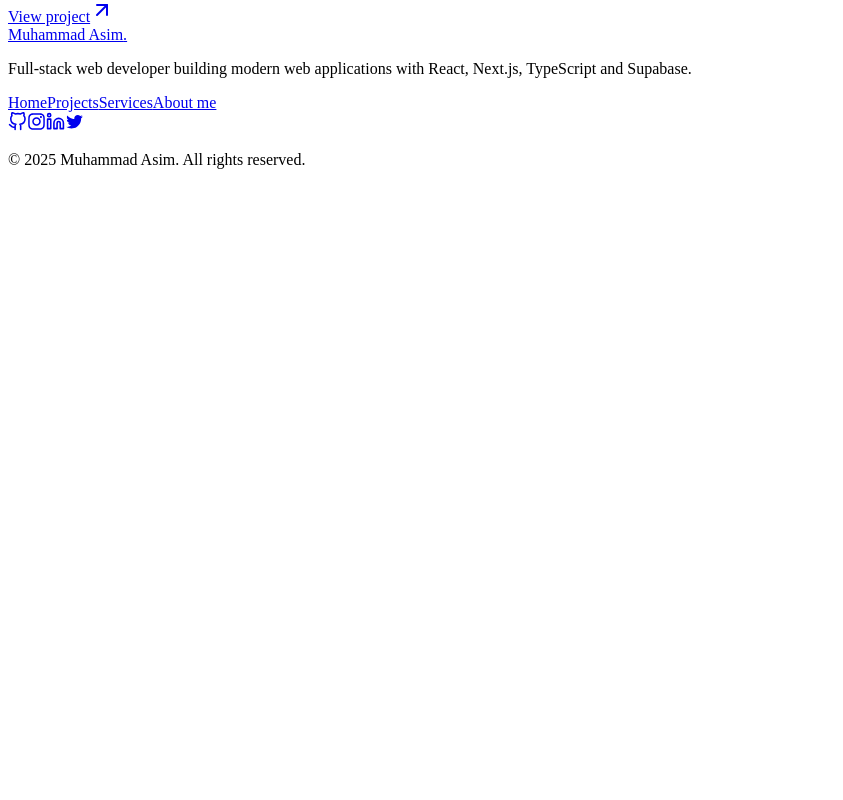
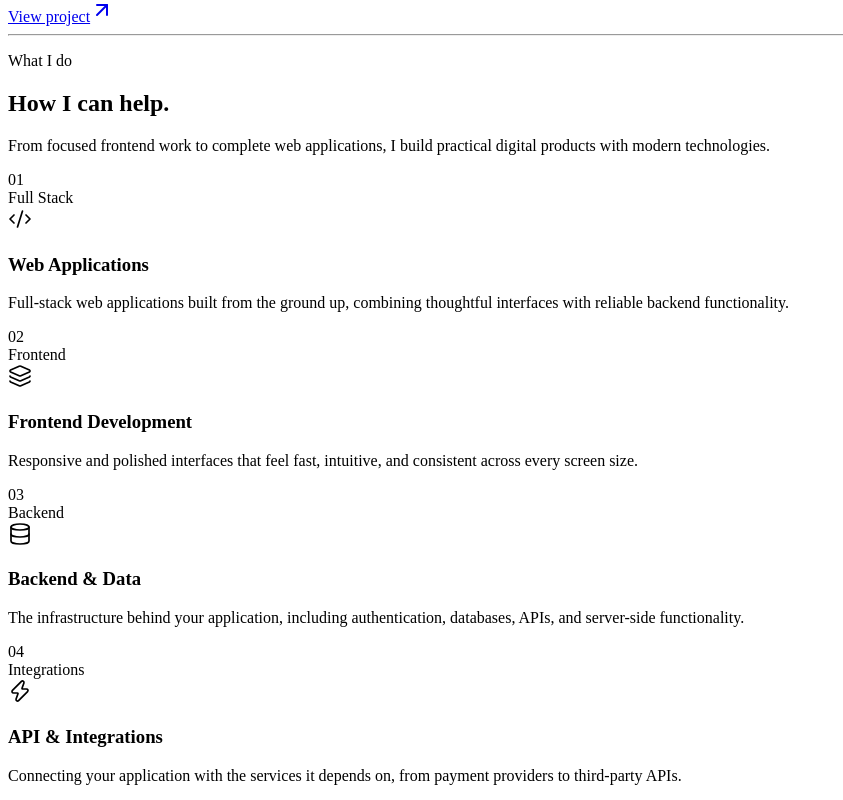
Before and after one commit to codingwithasim/codingwithasim, a Next.js app: page /home in a window 1280 px wide. Shown: the part 1380-2180 px from the top of the page, without its empty margins (0-843 px from the left). Before the commit the page ends 1565 px from the top, so only its background shows below. Built offline with nearby package versions, Linux system fonts and the light colour scheme.

Commit message:
feat: add services section

```diff
--- a/components/home/footer.tsx
+++ b/components/home/footer.tsx
@@ -45,7 +45,7 @@ const socialMediaLinks: SocialMedia[] = [
 export default function Footer() {
   return (
     <footer className="border-t border-zinc-200 bg-white dark:border-zinc-800 dark:bg-zinc-950">
-      <div className="mx-auto max-w-6xl px-6 py-12 lg:px-8">
+      <div className="mx-auto max-w-7xl px-6 py-12 lg:px-8">
         <div className="flex flex-col gap-10 md:flex-row md:items-end md:justify-between">
           {/* Brand */}
           <div className="max-w-sm">
@@ -70,7 +70,7 @@ export default function Footer() {
                 <Link
                   key={link.href}
                   href={link.href}
-                  className="text-zinc-500 transition-colors hover:text-zinc-950 dark:text-zinc-400 dark:hover:text-zinc-50"
+                  className="text-zinc-500 duration-500 transition-colors hover:text-zinc-950 dark:text-zinc-400 dark:hover:text-zinc-50"
                 >
                   {link.label}
                 </Link>
@@ -88,7 +88,7 @@ export default function Footer() {
                     target="_blank"
                     rel="noopener noreferrer"
                     aria-label={social.name}
-                    className="text-zinc-400 transition-colors hover:text-zinc-950 dark:text-zinc-500 dark:hover:text-zinc-50"
+                    className="text-zinc-400 duration-500 transition-colors hover:text-zinc-950 dark:text-zinc-500 dark:hover:text-zinc-50"
                   >
                     <Icon size={19} />
                   </a>
--- /dev/null
+++ b/components/home/services.tsx
@@ -0,0 +1,181 @@
+import {
+  Code2,
+  Database,
+  Layers3,
+  Zap,
+} from "lucide-react";
+import { cn } from "@/lib/utils";
+
+type Service = {
+  number: string;
+  title: string;
+  description: string;
+  category: string;
+  icon: React.ElementType;
+  iconColor: string;
+  iconBackground: string;
+};
+
+const services: Service[] = [
+  {
+    number: "01",
+    category: "Full Stack",
+    title: "Web Applications",
+    description:
+      "Full-stack web applications built from the ground up, combining thoughtful interfaces with reliable backend functionality.",
+    icon: Code2,
+    iconColor: "text-cyan-500 dark:text-cyan-400",
+    iconBackground:
+      "group-hover:bg-cyan-500/10 dark:group-hover:bg-cyan-400/10",
+  },
+  {
+    number: "02",
+    category: "Frontend",
+    title: "Frontend Development",
+    description:
+      "Responsive and polished interfaces that feel fast, intuitive, and consistent across every screen size.",
+    icon: Layers3,
+    iconColor: "text-sky-500 dark:text-sky-400",
+    iconBackground:
+      "group-hover:bg-sky-500/10 dark:group-hover:bg-sky-400/10",
+  },
+  {
+    number: "03",
+    category: "Backend",
+    title: "Backend & Data",
+    description:
+      "The infrastructure behind your application, including authentication, databases, APIs, and server-side functionality.",
+    icon: Database,
+    iconColor: "text-emerald-500 dark:text-emerald-400",
+    iconBackground:
+      "group-hover:bg-emerald-500/10 dark:group-hover:bg-emerald-400/10",
+  },
+  {
+    number: "04",
+    category: "Integrations",
+    title: "API & Integrations",
+    description:
+      "Connecting your application with the services it depends on, from payment providers to third-party APIs.",
+    icon: Zap,
+    iconColor: "text-violet-500 dark:text-violet-400",
+    iconBackground:
+      "group-hover:bg-violet-500/10 dark:group-hover:bg-violet-400/10",
+  },
+];
+
+export default function Services() {
+  return (
+    <section id="services" className="bg-background py-24 sm:py-32">
+      <div className="mx-auto max-w-7xl px-4 sm:px-6 lg:px-8">
+        {/* Section header */}
+        <div className="mb-20 max-w-3xl md:mb-28">
+          <p className="mb-4 text-sm font-medium uppercase tracking-[0.2em] text-muted-foreground">
+            What I do
+          </p>
+
+          <h2 className="text-4xl font-medium tracking-tight sm:text-5xl md:text-6xl">
+            How I can
+            <span className="text-muted-foreground"> help.</span>
+          </h2>
+
+          <p className="mt-6 max-w-2xl text-base leading-7 text-muted-foreground sm:text-lg">
+            From focused frontend work to complete web applications, I build
+            practical digital products with modern technologies.
+          </p>
+        </div>
+
+        {/* Services */}
+        <div className="border-t border-border">
+          {services.map((service) => (
+            <ServiceItem key={service.number} service={service} />
+          ))}
+        </div>
+      </div>
+    </section>
+  );
+}
+
+function ServiceItem({ service }: { service: Service }) {
+  const Icon = service.icon;
+
+  return (
+    <article
+      className={cn(
+        "group border-b border-border py-10 sm:py-12 md:py-14",
+        "transition-colors duration-500",
+        "hover:bg-muted/30"
+      )}
+    >
+      <div
+        className={cn(
+          "grid items-start gap-8",
+          "md:grid-cols-[80px_1fr_1fr]",
+          "md:gap-10 lg:gap-16"
+        )}
+      >
+        {/* Number */}
+        <span className="pt-1 text-xs font-medium tabular-nums text-muted-foreground">
+          {service.number}
+        </span>
+
+        {/* Title */}
+        <div>
+          <div className="mb-5 flex items-center gap-3">
+            <span
+              className={cn(
+                "h-px w-8 bg-border",
+                "transition-all duration-500 ease-out",
+                "group-hover:w-12 group-hover:bg-foreground"
+              )}
+            />
+
+            <span className="text-xs font-medium uppercase tracking-[0.15em] text-muted-foreground">
+              {service.category}
+            </span>
+          </div>
+
+          <div className="flex items-center gap-3">
+            {/* Icon */}
+            <div
+              className={cn(
+                "flex size-9 shrink-0 items-center justify-center rounded-full",
+                "transition-all duration-500 ease-out",
+                "group-hover:scale-105",
+                service.iconBackground
+              )}
+            >
+              <Icon
+                className={cn(
+                  "size-[18px]",
+                  "transition-transform duration-500 ease-out",
+                  "motion-safe:group-hover:rotate-6",
+                  service.iconColor
+                )}
+                strokeWidth={1.7}
+              />
+            </div>
+
+            {/* Title */}
+            <h3
+              className={cn(
+                "text-2xl font-medium tracking-tight",
+                "transition-transform duration-500 ease-out",
+                "motion-safe:group-hover:translate-x-1",
+                "sm:text-3xl"
+              )}
+            >
+              {service.title}
+            </h3>
+          </div>
+        </div>
+
+        {/* Description */}
+        <div className="max-w-xl">
+          <p className="text-base leading-7 text-muted-foreground sm:text-lg">
+            {service.description}
+          </p>
+        </div>
+      </div>
+    </article>
+  );
+}
--- a/pages/home.tsx
+++ b/pages/home.tsx
@@ -2,6 +2,7 @@ import Footer from "@/components/home/footer";
 import Header from "@/components/home/header";
 import Hero from "@/components/home/hero";
 import Projects from "@/components/home/projects";
+import Services from "@/components/home/services";
 
 export default function HomePage() {
     return (
@@ -9,6 +10,8 @@ export default function HomePage() {
             <Header/>
             <Hero />
             <Projects/>
+            <hr />
+            <Services/>
             <Footer/>
         </div>
     )
```
